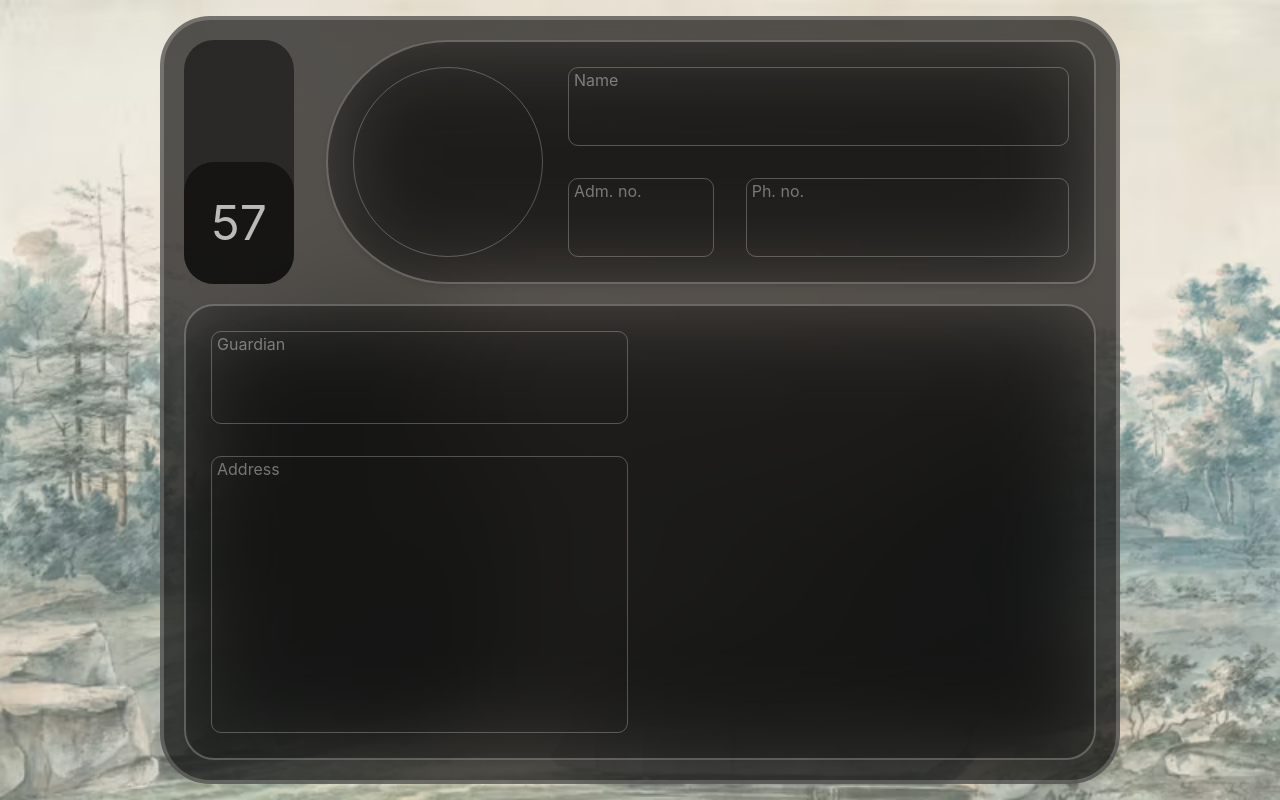
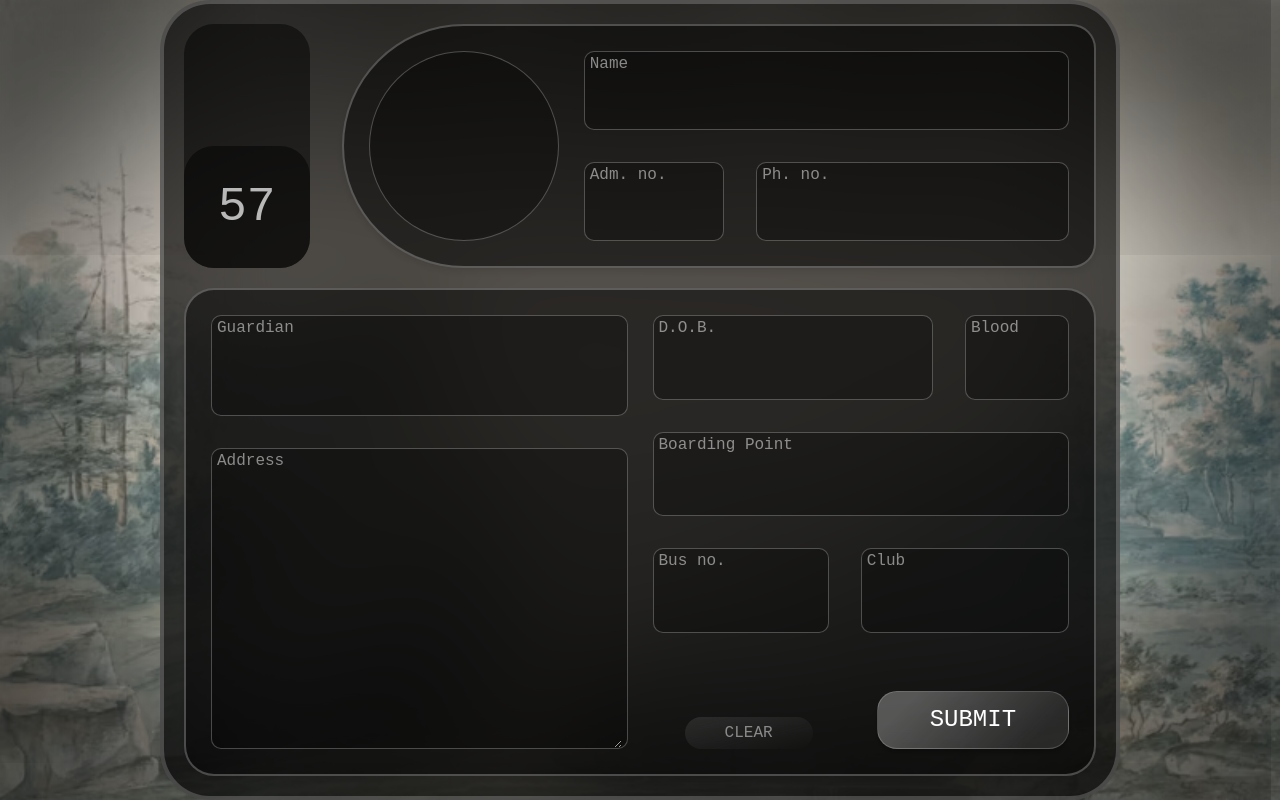
Before and after one commit to rinogodson/IDyeah, a React (Vite) app in the folder IDyeah-desktop/: page / in a window 1280 px wide. Built offline with nearby package versions, Linux system fonts and the light colour scheme.

Commit message:
Made the Submit and clear button

```diff
--- a/IDyeah-desktop/index.html
+++ b/IDyeah-desktop/index.html
@@ -6,7 +6,7 @@
     <meta name="viewport" content="width=device-width, initial-scale=1.0" />
     <title>IDYeah - Desktop Client</title>
   </head>
-  <body class="bg-[url(/bg.png)] bg-cover flex h-[100vh] justify-center items-center">
+  <body class="flex h-[100vh] justify-center items-center body">
     <div id="root"></div>
     <script type="module" src="/src/main.tsx"></script>
   </body>
--- /dev/null
+++ b/IDyeah-desktop/src/Components/Button/Button.tsx
@@ -0,0 +1,9 @@
+import React from 'react'
+
+function Button({label}:{label:string;}) {
+  return (
+  <button className="button">{label}</button>
+  )
+}
+
+export default Button
--- a/IDyeah-desktop/src/Pages/FunctionPage/FunctionPage.tsx
+++ b/IDyeah-desktop/src/Pages/FunctionPage/FunctionPage.tsx
@@ -1,15 +1,22 @@
 import React from 'react'
+import Button from '../../Components/Button/Button';
 
 function FunctionPage() {
   return (
-    <div className="grid grid-cols-1 grid-rows-[1fr_4fr] h-[48em] w-[60em] bg-[rgba(0,0,0,0.65)] backdrop-blur-[50px] border-[4px] border-[rgba(255,255,255,0.20)] p-5 gap-[1.25rem] rounded-[50px]">
-      <div className="h-full grid grid-rows-1 grid-cols-[1fr_7fr] gap-8 rounded-[calc(50px_-_1.25rem)]">
+    // This is the base component
+    <div className="grid grid-cols-1 grid-rows-[1fr_4fr] h-[50em] w-[60em] bg-[rgba(0,0,0,0.65)] backdrop-blur-[50px] border-[4px] border-[rgba(255,255,255,0.20)] p-5 gap-[1.25rem] rounded-[50px]">
+      {/* Top Part of the Container */}
+      <div className="h-full grid grid-rows-1 grid-cols-[1fr_6fr] gap-8 rounded-[calc(50px_-_1.25rem)]">
+
+        {/* The Logo and count info */}
         <div className="bg-[rgba(0,0,0,0.5)] rounded-[calc(50px_-_1.25rem)] grid grid-rows-[1fr_1fr]">
           <div></div>
           <div className="bg-[rgba(0,0,0,0.5)] rounded-[calc(50px_-_1.25rem)] text-[rgba(255,255,255,0.7)] text-5xl flex items-center justify-center">
             57
           </div>
         </div>
+
+        {/* Form Field */}
         <div
           className="block-style"
           style={{
@@ -21,16 +28,29 @@
         >
           <div className="rounded-full w-full aspect-square input"></div>
           <div className="inputCont">
-            <InputComponent label="Name" gridarea="1/1/2/4" />
-            <InputComponent label="Adm. no." gridarea="2/1/3/2" />
-            <InputComponent label="Ph. no." gridarea="2 / 2 / 3 / 4" />
+            <InputComponent label="Name" gridarea="1/1/2/4" textArea={false} />
+            <InputComponent label="Adm. no." gridarea="2/1/3/2" textArea={false} />
+            <InputComponent label="Ph. no." gridarea="2 / 2 / 3 / 4" textArea={false} />
           </div>
         </div>
       </div>
+
+      {/* This is the Bottom Part of the container */}
       <div className="grid grid-cols-2 grid-rows-1 block-style">
-        <div className='grid grid-rows-[1fr_3fr] gap-[2em] h-full'>
-          <InputComponent label="Guardian" gridarea="" />
-          <InputComponent label="Address" gridarea="" />
+        <div className="grid grid-rows-[1fr_3fr] gap-[2em] h-full">
+          <InputComponent label="Guardian" gridarea="" textArea={false}/>
+          <InputComponent label="Address" gridarea="" textArea={true} />
+        </div>
+        <div className="grid grid-rows-4 gap-[2em] h-full grid-cols-4">
+          <InputComponent label="D.O.B." gridarea="1 / 1 / 2 / 4" textArea={false} />
+          <InputComponent label="Blood" gridarea="1 / 4 / 2 / 6" textArea={false} />
+          <InputComponent label="Boarding Point" gridarea="2 / 1 / 3 / 6" textArea={false} />
+          <InputComponent label="Bus no." gridarea="3 / 1 / 4 / 3" textArea={false} />
+          <InputComponent label="Club" gridarea="3 / 3 / 4 / 6" textArea={false} />
+          <div className='grid grid-cols-2 grid-rows-1 gap-8 items-end' style={{ gridArea: "4 / 1 / 5 / 6" }}>
+            <button className='w-32 h-fit p-1 opacity-50 bg-gradient-to-br from-white/20 to-white/0 rounded-[100px] text-white justify-self-center'>CLEAR</button>
+            <Button label='SUBMIT' />
+          </div>
         </div>
       </div>
     </div>
@@ -39,11 +59,16 @@
 
 export default FunctionPage
 
-function InputComponent({label, gridarea}: {label: string; gridarea: string;}){
+function InputComponent({label, gridarea, textArea}: {label: string; gridarea: string; textArea: boolean;}){
   return (
     <div className="input" style={{ gridArea: gridarea }}>
       <p className="p-0 m-0">{label}</p>
-      <input type="text" className="text-[30px] w-full text-white flex items-start justify-start" />
+      {
+        textArea ?
+        <textarea name="textarea" id="txt" className='text-[30px] w-full text-white flex items-start justify-start'></textarea>
+        :
+        <input type="text" className="text-[30px] w-full text-white flex items-start justify-start" />
+        }
     </div>
   );
 }
--- a/IDyeah-desktop/src/index.css
+++ b/IDyeah-desktop/src/index.css
@@ -1,11 +1,19 @@
 @import 'tailwindcss';
 
+@import url('https://fonts.googleapis.com/css2?family=JetBrains+Mono:ital,wght@0,100..800;1,100..800&display=swap');
+
 @layer components {
+    .body {
+        background-image: url(/bg.png);
+        background-size: cover;
+        box-shadow: 0px 4px 250px 63px #000 inset;
+        font-family: "JetBrains Mono", monospace;
+    }
+
     .block-style {
         border-radius: calc(50px - 1.25rem);
         border: 2px solid rgba(255, 255, 255, 0.25);
-        background: rgba(0, 0, 0, 0.00);
-        backdrop-filter: blur(50px);
+        background: rgba(0, 0, 0, 0.5);
         display: grid;
         gap: 25px;
         box-shadow: 0px 4px 8px 0px rgba(0, 0, 0, 0.10);
@@ -16,12 +24,11 @@
     .input {
         border-radius: 10px;
         border: 1px solid rgba(255, 255, 255, 0.25);
-        background: var(linear-gradient(0deg, #585858 0%, #585858 100%), linear-gradient(160deg, rgba(0, 0, 0, 0.00) -0.12%, rgba(255, 255, 255, 0.10) 117.75%), linear-gradient(0deg, #585858 0%, #585858 100%), linear-gradient(160deg, rgba(0, 0, 0, 0.00) -0.12%, rgba(255, 255, 255, 0.10) 117.75%));
+        background-color: rgba(0, 0, 0, 0.3);
         background-blend-mode: soft-light, normal;
-        backdrop-filter: blur(50px);
         width: 100%;
         height: 100%;
-        color: rgba(255, 255, 255, 0.4);
+        color: rgba(255, 255, 255, 0.5);
         padding-inline: 5px;
         display: grid;
         grid-template-rows: 2em 1fr;
@@ -35,4 +42,24 @@
         grid-template-columns: 1fr 2fr;
         grid-template-rows: 1fr 1fr;
     }
+
+    .button {
+        border-radius: 20px;
+        border: 1px solid rgba(255, 255, 255, 0.18);
+        background: linear-gradient(135deg, rgba(255, 255, 255, 0.20) 16.67%, rgba(255, 255, 255, 0.00) 82.14%), rgba(255, 255, 255, 0.10);
+        box-shadow: 0px 4px 4px 0px rgba(0, 0, 0, 0.25);
+        color: white;
+        font-size: 1.5em;
+        height: fit-content;
+        padding-block: 10px;
+        transition: all 300ms ease;
+    }
+    .button:hover {
+        background: linear-gradient(150deg, rgba(255, 255, 255, 0.20) 16.67%, rgba(255, 255, 255, 0.00) 82.14%), rgba(255, 255, 255, 0.10);
+    }
+    .button:active {
+        box-shadow: none;
+        transform: translateY(2px);
+        background: linear-gradient(155deg, rgba(255, 255, 255, 0.20) 16.67%, rgba(255, 255, 255, 0.00) 82.14%), rgba(255, 255, 255, 0.10);
+    }
 }
```
